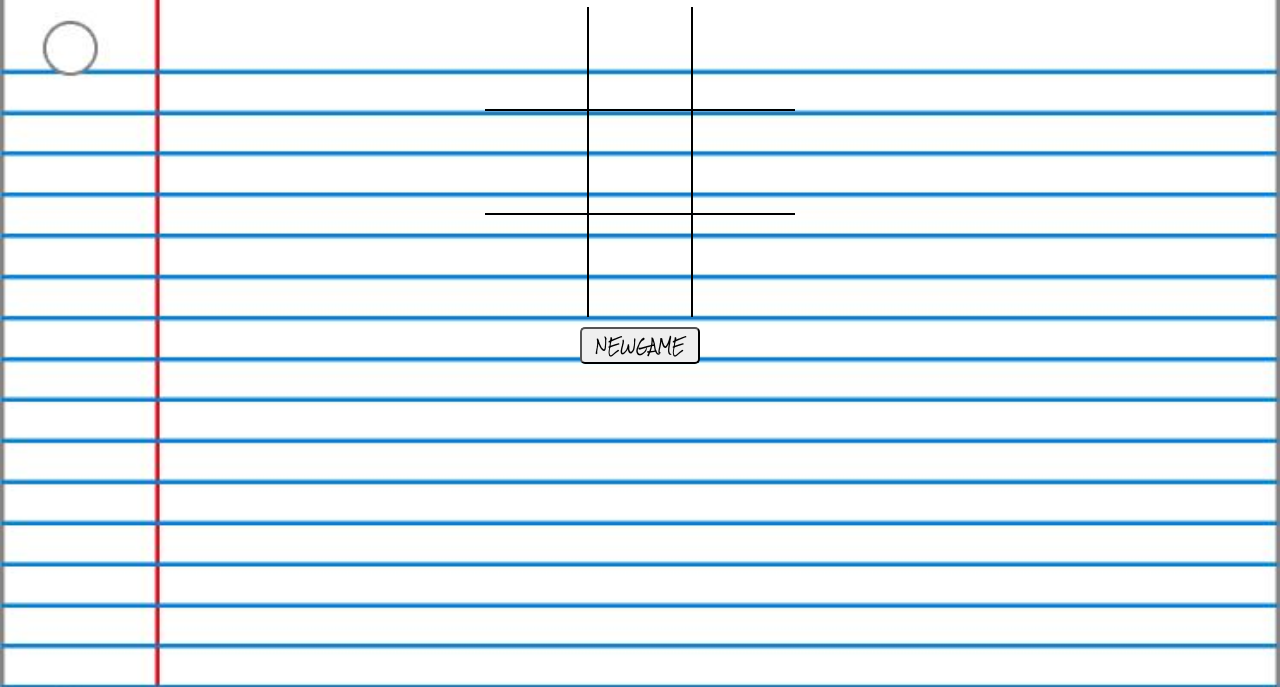
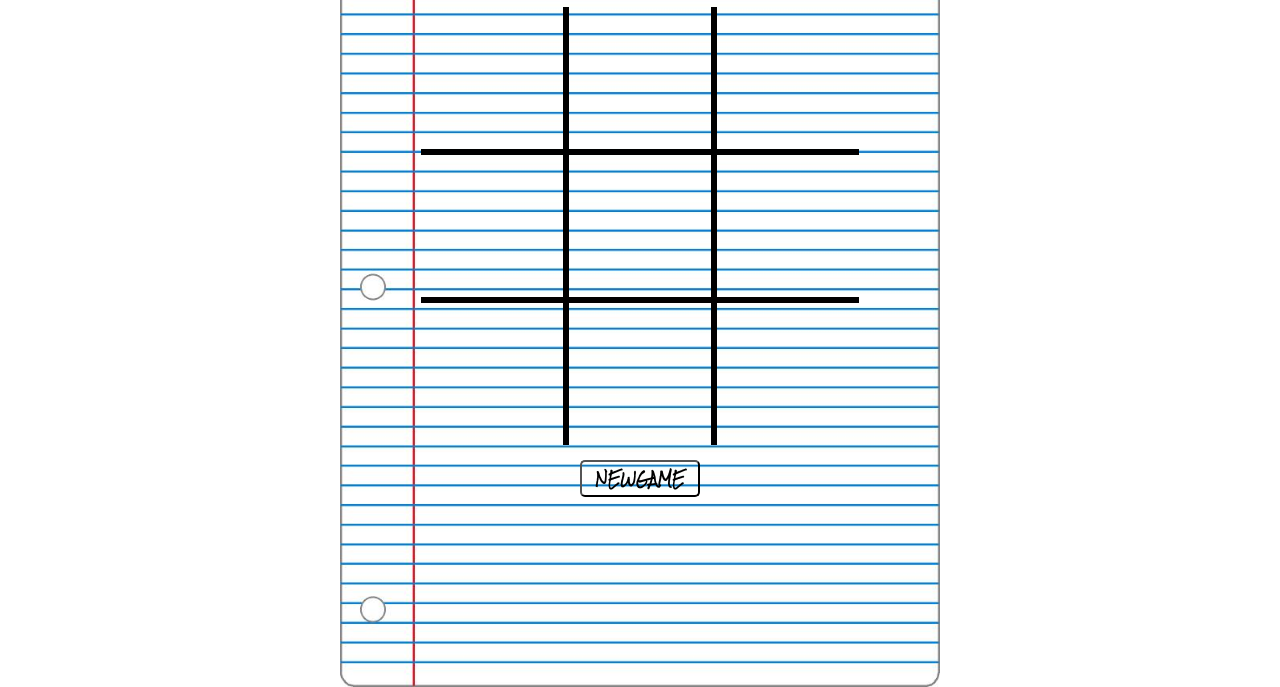
Before and after one commit to JOLee83/t-t-t, a website: page public/index.html in a window 1280 px wide. Shown: the part 113-800 px from the top of the page. Drawn offline with Linux system fonts and the light colour scheme.

Commit message:
more css update

```diff
--- a/public/screen.css
+++ b/public/screen.css
@@ -8,7 +8,7 @@ html {
 body {
   font-family: 'Rock Salt', cursive;
   margin: 0;
-  min-height: 100%;
+  /* min-height: 100%; */
   background-image: url(./notebook-paper.jpg);
   background-size: cover;
 
@@ -17,7 +17,6 @@ body {
 header, main {
   display: flex;
   justify-content: center;
-  /* flex-direction: column; */
 }
 footer {
   display: flex;
@@ -27,10 +26,10 @@ footer {
   text-align: center;
 }
 td {
-  border: 2px solid black;
-  width:100px;
+  border: 4px solid black;
+  width:90px;
   text-align: center;
-  height: 100px;
+  height: 90px;
   font-size: 35px;
 }
 table tr:first-child td{
@@ -57,8 +56,24 @@ table {
 button {
   width: 120px;
   border-radius: 5px;
-  margin-top: 10px;
+  margin-top: 15px;
   font-family: 'Rock Salt', cursive;
-  background-color: none;
-
+  background-color: transparent;
+  font-weight: bold;
 }
+@media (min-width: 600px) {
+  td {
+    border: 6px solid black;
+    width:140px;
+    height: 140px;
+    font-size: 50px;
+  }
+  /* h1, h2 {
+    font-size: 2rem; */
+  }
+  body {
+    background-size: 600px 100%;
+    background-repeat: no-repeat;
+    background-position: center;
+  }
+}
```
